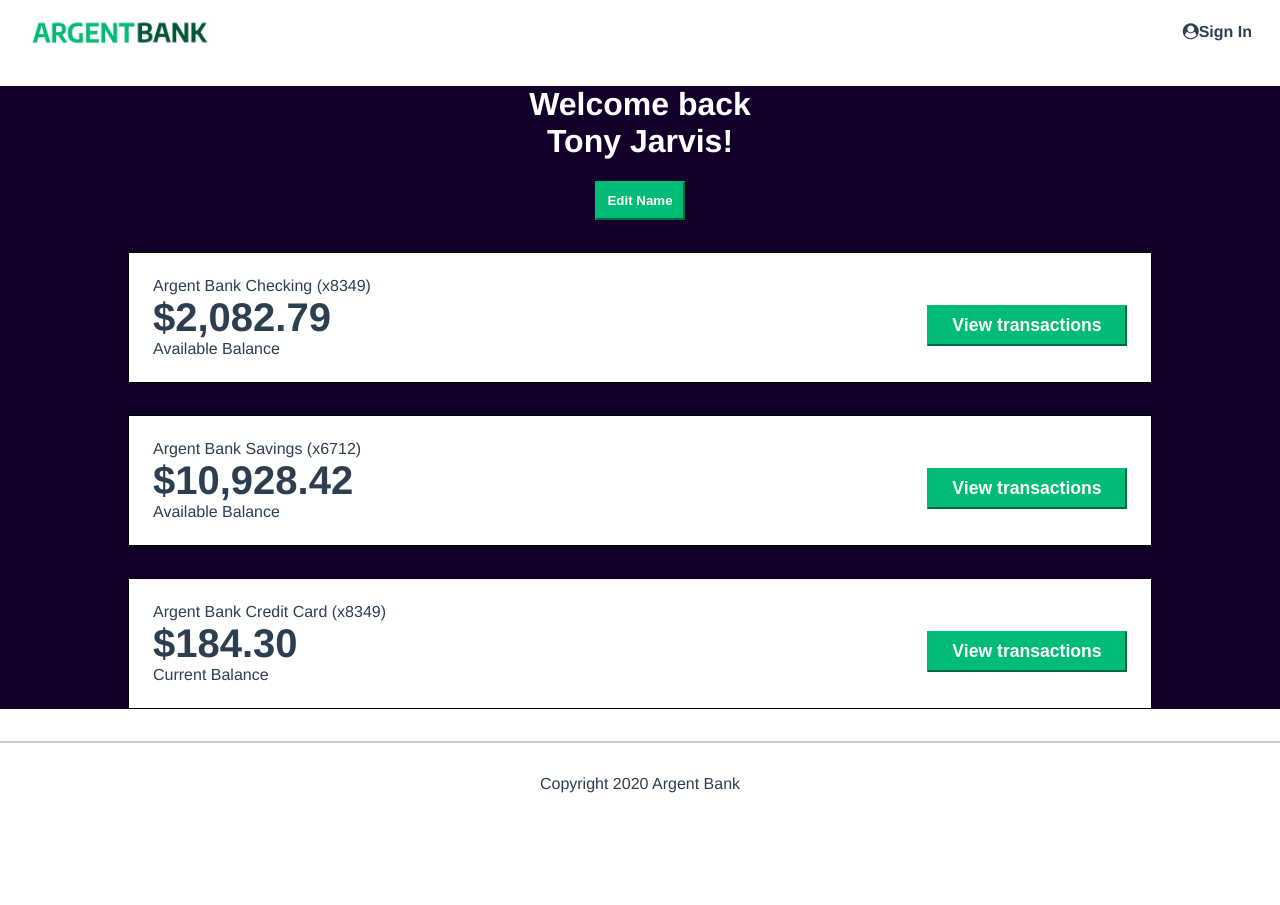
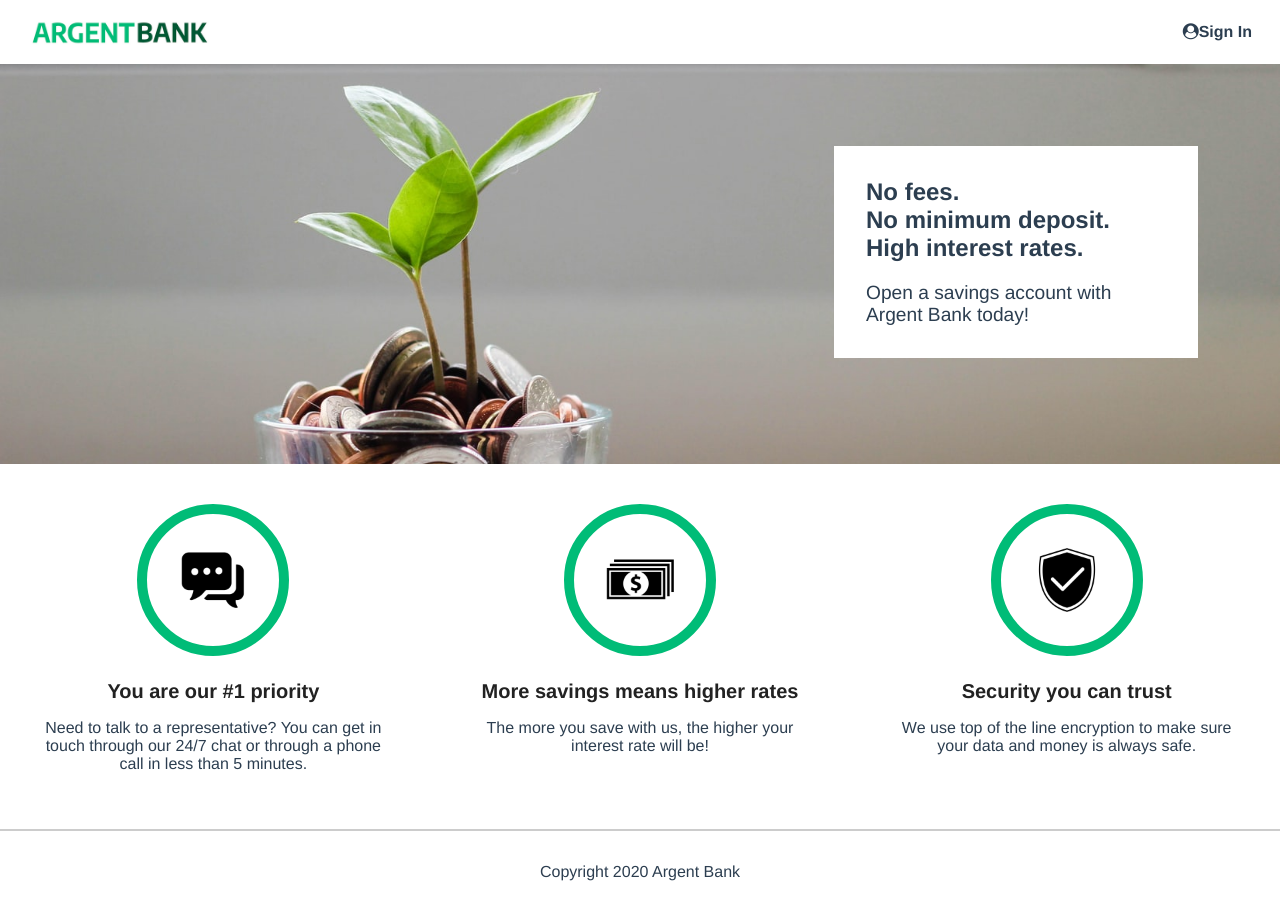
Before and after one commit to LucieCaillat/OCR_P13, a React (Create React App) app: page / in a window 1280 px wide. Before the commit the page ends 817 px from the top, so only its background shows below. Built offline with nearby package versions, Linux system fonts and the light colour scheme.

Commit message:
add routes

```diff
--- a/src/App.js
+++ b/src/App.js
@@ -1,4 +1,5 @@
 import React from "react";
+import { Routes, Route } from "react-router-dom";
 import Header from "./components/Header";
 import Footer from "./components/Footer";
 import HomePage from "./Pages/HomePage";
@@ -9,7 +10,11 @@ export default function App() {
   return (
     <React.Fragment>
       <Header />
-      <UserPage />
+      <Routes>
+        <Route path="/" element={<HomePage />} />
+        <Route path="sing-in" element={<SignIn />} />
+        <Route path="user" element={<UserPage />} />
+      </Routes>
       <Footer />
     </React.Fragment>
   );
```
